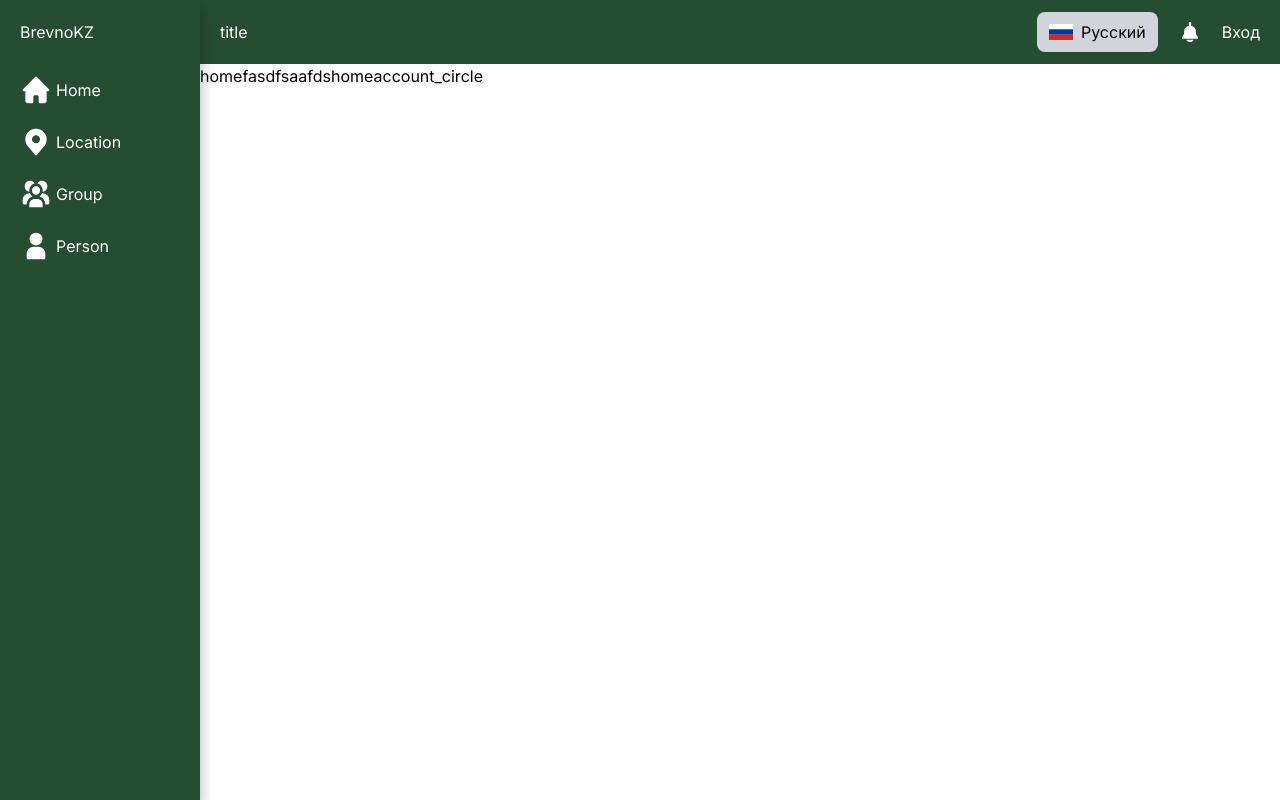
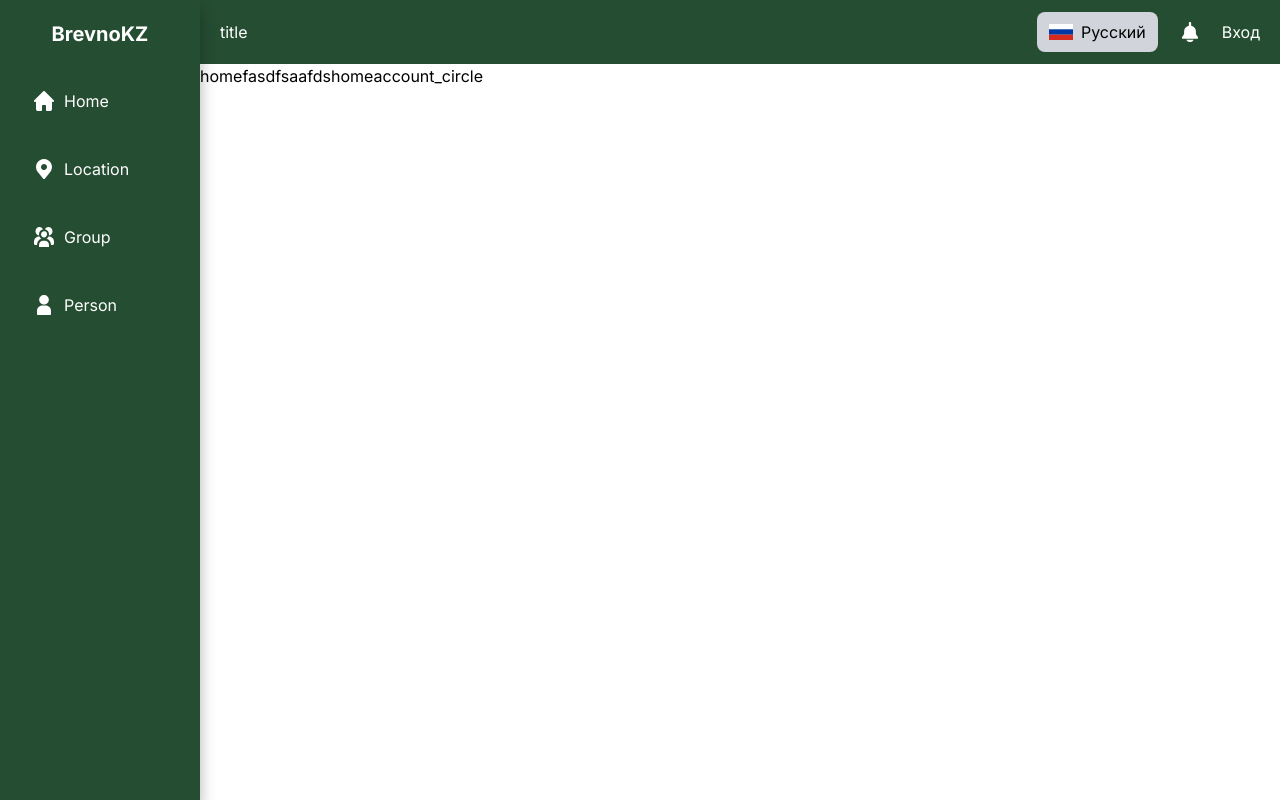
Before and after one commit to AlanC8/brevnokz, a Next.js app in the folder front/: page / in a window 1280 px wide. Built offline with nearby package versions, Linux system fonts and the light colour scheme.

Commit message:
seventh commit

```diff
--- a/front/app/component/Navigation.tsx
+++ b/front/app/component/Navigation.tsx
@@ -5,32 +5,56 @@ import styles from '../styles/Navigation.module.css';
 const Navigation: React.FC = () => {
   return (
     <nav className={`${styles.navigation} shadow-custom-dark shadow-ml`}>
-      <Link href='/'><span className='logo mb-[30px] hidden md:block'>BrevnoKZ</span></Link>
-      <ul>
-        <li><Link href="/" className='flex items-center gap-1'>
-          <img src='icons/home.svg'/>
+      <Link href='/' className='!no-underline'>
+        <span className='flex text-center h-[57px] hidden md:block text-xl !no-underline font-bold text-white'>
+          BrevnoKZ
+        </span>
+      </Link>
+      <ul className=''>
+        <li>
+          <Link
+            href="/"
+            className="flex items-center gap-2 p-3 rounded-lg text-white !no-underline hover:bg-[#254D32] active:bg-[#1a3a22] transition-all duration-300 ease-in-out transform hover:scale-105"
+          >
+            <img src='icons/home.svg' className="w-6 h-6" alt="Home" />
             <span className='hidden md:block'>
               Home
             </span>
-        </Link></li>
-        <li><Link href="/about" className='flex items-center gap-1'>
-          <img src='icons/location.svg'/>
+          </Link>
+        </li>
+        <li>
+          <Link
+            href="/about"
+            className="flex items-center gap-2 p-3 rounded-lg text-white !no-underline hover:bg-[#254D32] active:bg-[#1a3a22] transition-all duration-300 ease-in-out transform hover:scale-105"
+          >
+            <img src='icons/location.svg' className="w-6 h-6" alt="Location" />
             <span className='hidden md:block'>
               Location
             </span>
-        </Link></li>
-        <li><Link href="/services" className='flex items-center gap-1'>
-          <img src='icons/group.svg'/>
+          </Link>
+        </li>
+        <li>
+          <Link
+            href="/services"
+            className="flex items-center gap-2 p-3 rounded-lg text-white !no-underline hover:bg-[#254D32] active:bg-[#1a3a22] transition-all duration-300 ease-in-out transform hover:scale-105"
+          >
+            <img src='icons/group.svg' className="w-6 h-6" alt="Group" />
             <span className='hidden md:block'>
               Group
             </span>
-        </Link></li>
-        <li><Link href="/contact" className='flex items-center gap-1'>
-          <img src='icons/person.svg'/>
+          </Link>
+        </li>
+        <li>
+          <Link
+            href="/contact"
+            className="flex items-center gap-2 p-3 rounded-lg text-white !no-underline hover:bg-[#254D32] active:bg-[#1a3a22] transition-all duration-300 ease-in-out transform hover:scale-105"
+          >
+            <img src='icons/person.svg' className="w-6 h-6" alt="Person" />
             <span className='hidden md:block'>
               Person
             </span>
-        </Link></li>
+          </Link>
+        </li>
       </ul>
     </nav>
   );
```
Also changed, not shown: front/tailwind.config.ts (line endings or trailing spaces). Lines whose indentation alone changed are shown as unchanged.
